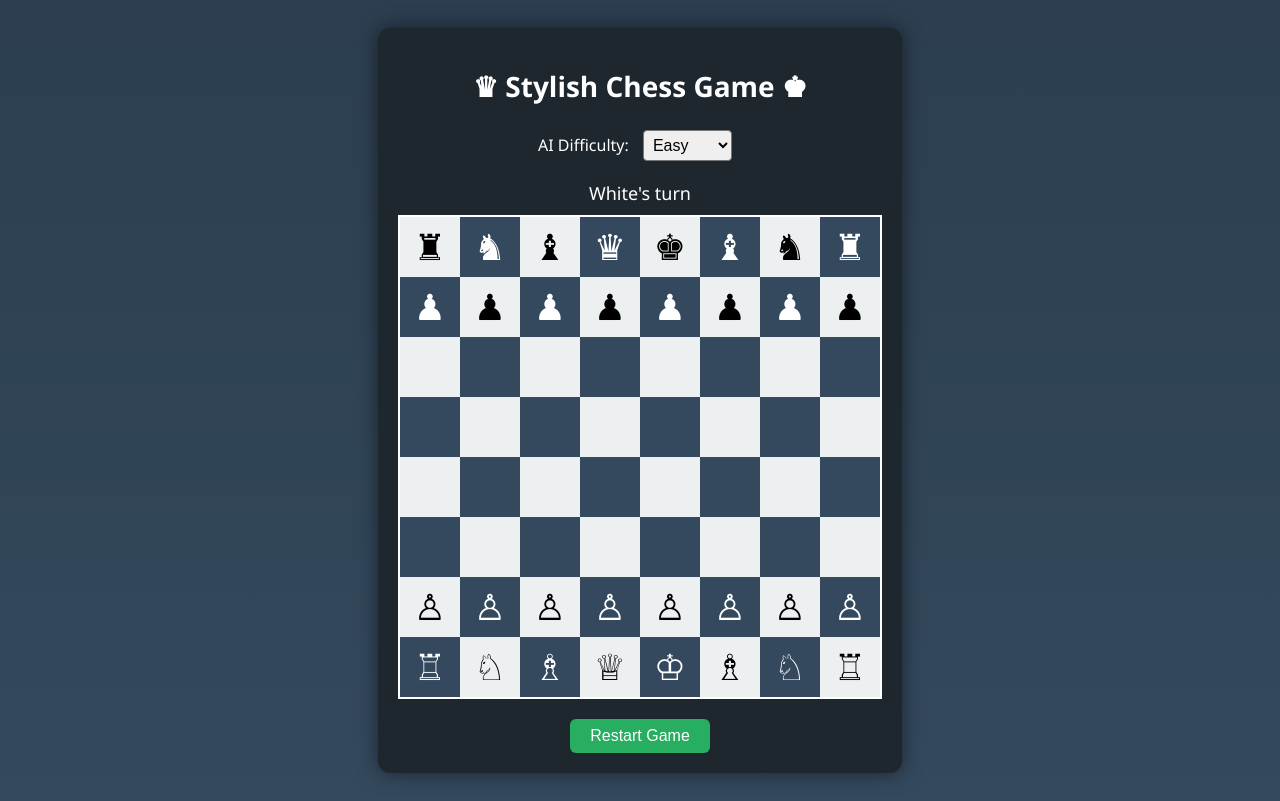
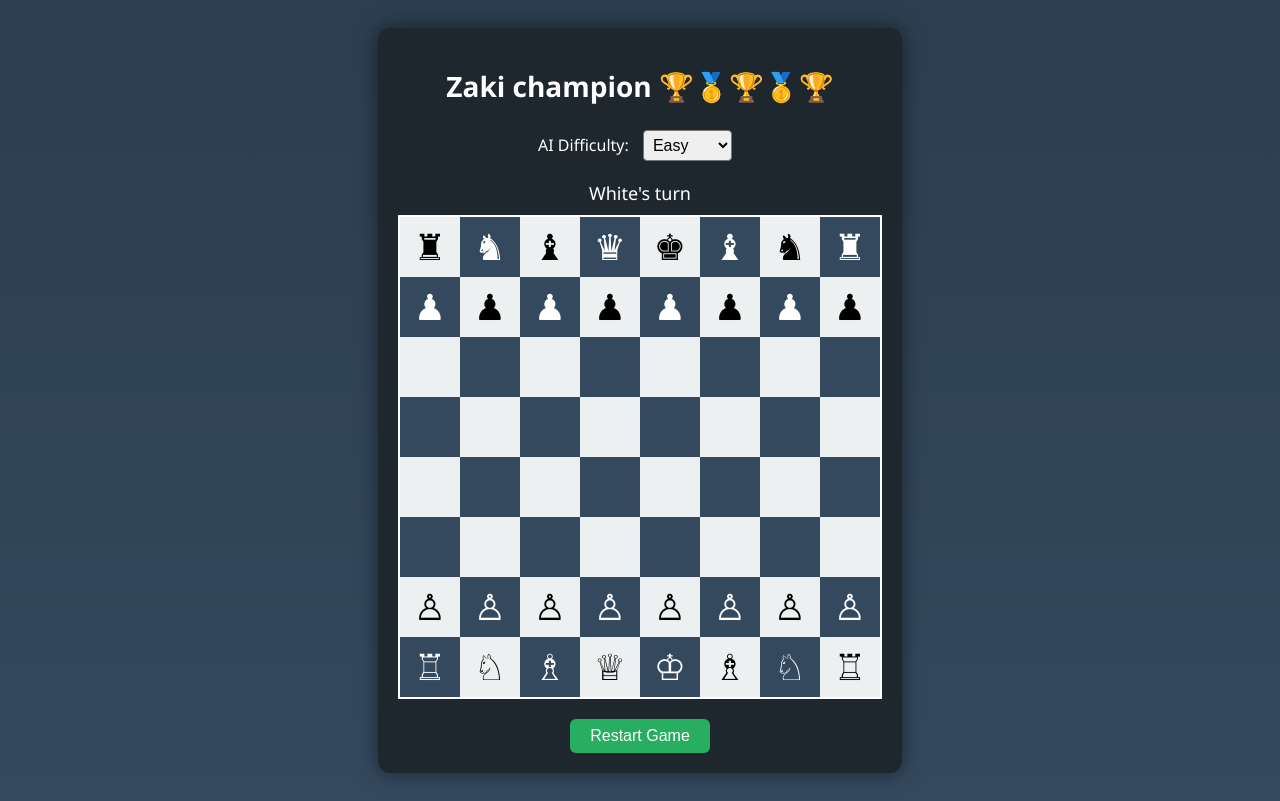
Before and after one commit to saififaizan/AI-based-Chess-Game, a plain HTML site: page index.html in a window 1280 px wide. Drawn offline with Linux system fonts and the light colour scheme.

Commit message:
Update index.html

```diff
--- a/index.html
+++ b/index.html
@@ -8,7 +8,7 @@
 </head>
 <body>
   <div class="container">
-    <h1>♛ Stylish Chess Game ♚</h1>
+    <h1>Zaki champion 🏆🥇🏆🥇🏆</h1>
 
     <label for="difficulty">AI Difficulty:</label>
     <select id="difficulty">
```
